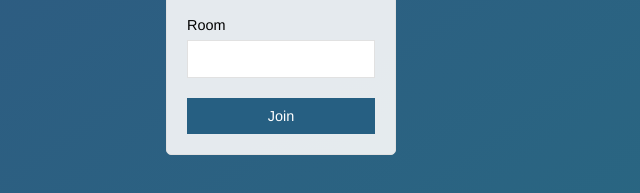
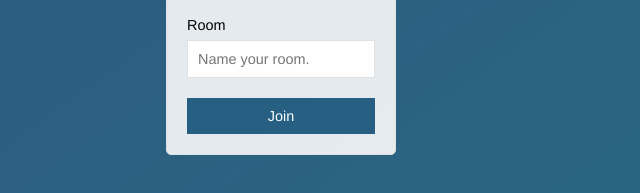
Before and after one commit to dilipMaharjan/node-chat-app, a website: page public/index.html in a window 1280 px wide. Shown: the part 389-582 px from the top of the page, 359-999 px from the left. Drawn offline with Linux system fonts and the light colour scheme.

Commit message:
place holder text

```diff
--- a/public/index.html
+++ b/public/index.html
@@ -22,7 +22,7 @@
             </div>
             <div class="form-field">
                 <label>Room</label>
-                <input name="room" type="text" />
+                <input name="room" type="text" placeholder="Name your room." />
             </div>
             <div class="form-field">
                 <button>Join</button>
```
